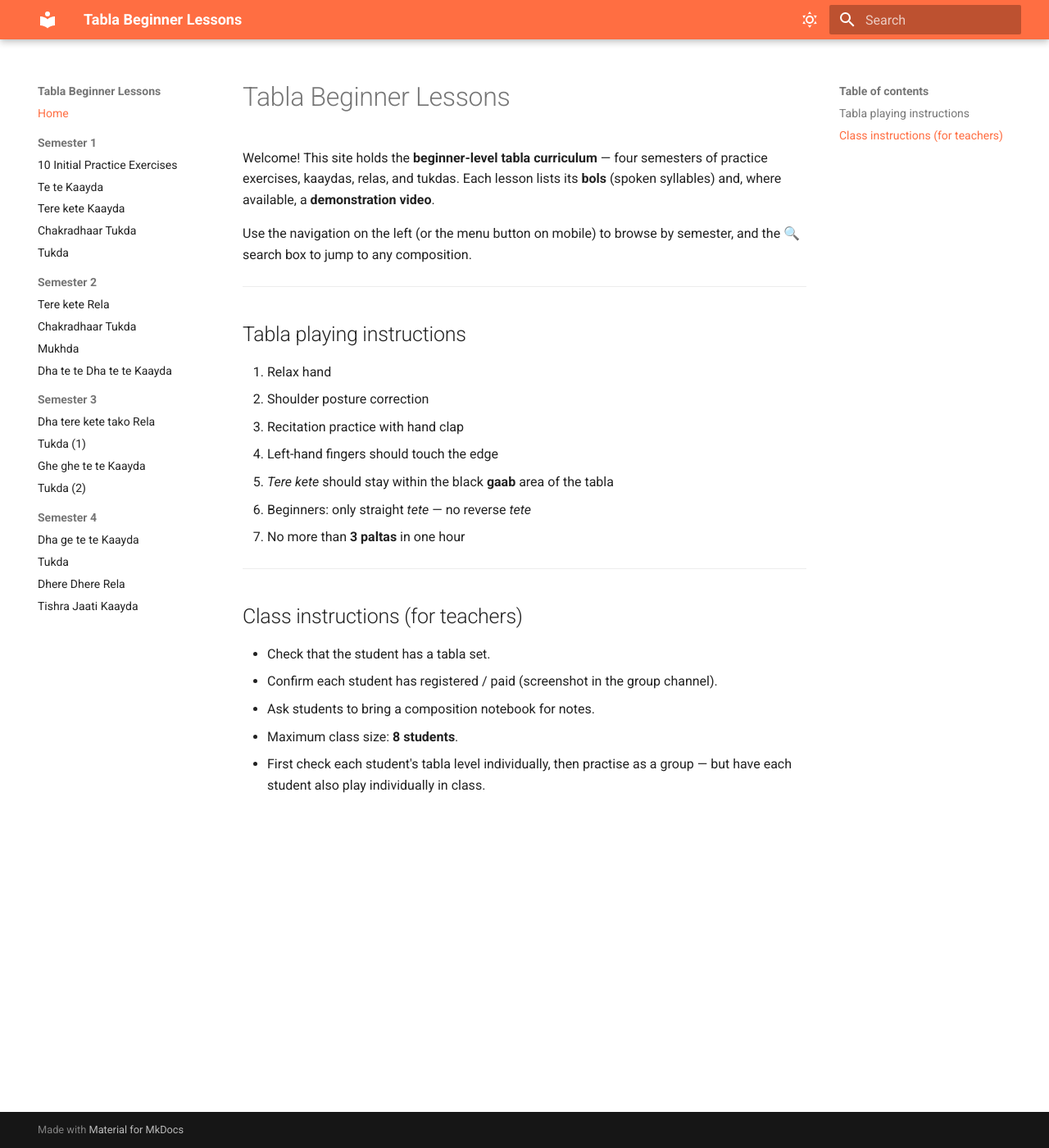
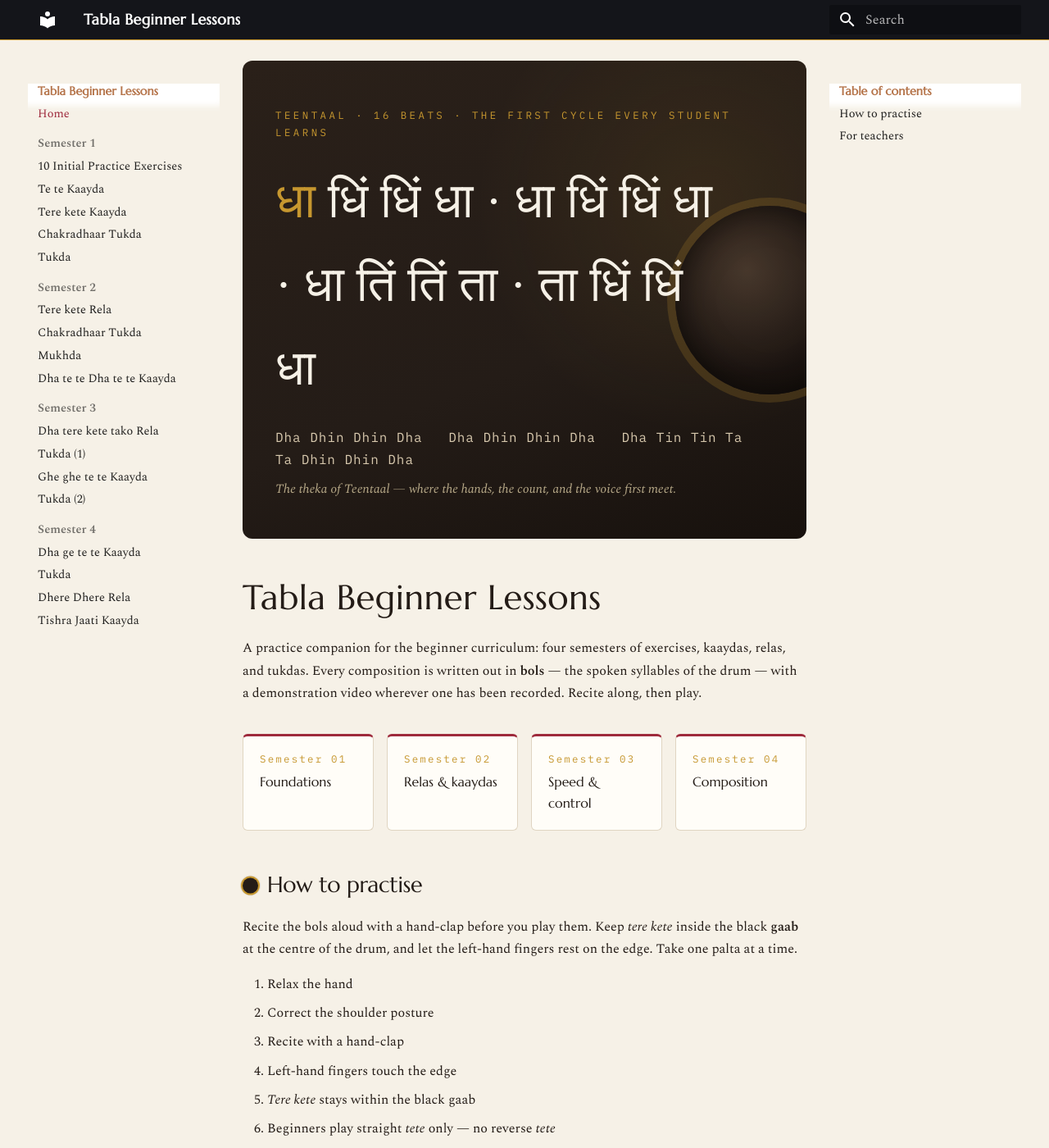
Before and after one commit to yss322/tabla_wiki, an MkDocs documentation site: the page built from docs/index.md, in a window 1280 px wide and 1400 px high. Shown: the whole window at 82% size. Built offline with MkDocs 1.6.1 and Material for MkDocs 9.7.7, drawn with Linux system fonts in a browser that asks for light colours; some web fonts are replaced; some of the changed text lies outside the part shown.

Commit message:
Redesign: tabla visual identity (light), Teentaal hero, embed test video

```diff
--- a/docs/index.md
+++ b/docs/index.md
@@ -1,31 +1,42 @@
+<div class="tabla-hero" markdown="0">
+  <p class="tabla-hero__eyebrow">Teentaal · 16 beats · the first cycle every student learns</p>
+  <p class="tabla-hero__theka"><span class="sam">धा</span> धिं धिं धा · धा धिं धिं धा · धा तिं तिं ता · ता धिं धिं धा</p>
+  <p class="tabla-hero__roman">Dha Dhin Dhin Dha &nbsp; Dha Dhin Dhin Dha &nbsp; Dha Tin Tin Ta &nbsp; Ta Dhin Dhin Dha</p>
+  <p class="tabla-hero__label">The theka of Teentaal — where the hands, the count, and the voice first meet.</p>
+</div>
+
 # Tabla Beginner Lessons
 
-Welcome! This site holds the **beginner-level tabla curriculum** — four
-semesters of practice exercises, kaaydas, relas, and tukdas. Each lesson lists
-its **bols** (spoken syllables) and, where available, a **demonstration video**.
+A practice companion for the beginner curriculum: four semesters of exercises,
+kaaydas, relas, and tukdas. Every composition is written out in **bols** — the
+spoken syllables of the drum — with a demonstration video wherever one has been
+recorded. Recite along, then play.
 
-Use the navigation on the left (or the menu button on mobile) to browse by
-semester, and the 🔍 search box to jump to any composition.
+<div class="tabla-vibhags" markdown="0">
+  <div class="tabla-vibhag"><span class="n">Semester 01</span><a href="semester-1/01-practice-exercises/">Foundations</a></div>
+  <div class="tabla-vibhag"><span class="n">Semester 02</span><a href="semester-2/01-tere-kete-rela/">Relas &amp; kaaydas</a></div>
+  <div class="tabla-vibhag"><span class="n">Semester 03</span><a href="semester-3/01-dha-tere-kete-tako-rela/">Speed &amp; control</a></div>
+  <div class="tabla-vibhag"><span class="n">Semester 04</span><a href="semester-4/01-dha-ge-te-te-kaayda/">Composition</a></div>
+</div>
 
----
+## How to practise
 
-## Tabla playing instructions
+Recite the bols aloud with a hand-clap before you play them. Keep *tere kete*
+inside the black **gaab** at the centre of the drum, and let the left-hand
+fingers rest on the edge. Take one palta at a time.
 
-1. Relax hand
-2. Shoulder posture correction
-3. Recitation practice with hand clap
-4. Left-hand fingers should touch the edge
-5. *Tere kete* should stay within the black **gaab** area of the tabla
-6. Beginners: only straight *tete* — no reverse *tete*
-7. No more than **3 paltas** in one hour
+1. Relax the hand
+2. Correct the shoulder posture
+3. Recite with a hand-clap
+4. Left-hand fingers touch the edge
+5. *Tere kete* stays within the black gaab
+6. Beginners play straight *tete* only — no reverse *tete*
+7. No more than three paltas in an hour
 
----
+## For teachers
 
-## Class instructions (for teachers)
-
-- Check that the student has a tabla set.
-- Confirm each student has registered / paid (screenshot in the group channel).
-- Ask students to bring a composition notebook for notes.
-- Maximum class size: **8 students**.
-- First check each student's tabla level individually, then practise as a
-  group — but have each student also play individually in class.
+- Check the student has a tabla set and has registered for the term.
+- Ask students to bring a composition notebook for their own notation.
+- Keep classes to a maximum of eight students.
+- Assess each student's level individually, practise as a group, then have
+  every student play alone in class.
--- /dev/null
+++ b/docs/stylesheets/extra.css
@@ -0,0 +1,220 @@
+/* ============================================================
+   Tabla Beginner Lessons — visual identity
+   Grounded in the instrument: syahi (black tuning circle), the
+   crimson cushion the drums rest on, sheesham wood, brass tuning
+   hardware, and warm ochre practice-book paper.
+   ============================================================ */
+
+@import url('https://fonts.googleapis.com/css2?family=Marcellus&family=Spectral:ital,wght@0,400;0,500;0,600;1,400&family=IBM+Plex+Mono:wght@400;500&family=Tiro+Devanagari+Hindi&display=swap');
+
+:root {
+  --ink:     #241C17;   /* syahi / gaab — the black centre */
+  --crimson: #9E2A3C;   /* velvet cushion ring (primary accent) */
+  --sienna:  #B5744A;   /* dayan wood shell */
+  --brass:   #C6972F;   /* tuning hardware (sparing) */
+  --ivory:   #F6F1E7;   /* warm ochre practice paper */
+  --ivory-2: #EFE7D7;   /* slightly deeper paper for panels */
+  --line:    #E0D5C2;   /* hairline on paper */
+
+  /* Map onto Material's tokens */
+  --md-primary-fg-color:        var(--ink);
+  --md-primary-fg-color--light: #3a2d24;
+  --md-primary-fg-color--dark:  #17110d;
+  --md-accent-fg-color:         var(--crimson);
+  --md-default-bg-color:        var(--ivory);
+  --md-typeset-a-color:         var(--crimson);
+
+  --md-text-font: "Spectral";
+  --md-code-font: "IBM Plex Mono";
+}
+
+/* ---- Base paper ---- */
+.md-main, .md-container { background: var(--ivory); }
+body { -webkit-font-smoothing: antialiased; }
+
+.md-typeset { color: var(--ink); font-size: .8rem; }
+.md-typeset p, .md-typeset li { line-height: 1.7; }
+
+/* ---- Display type ---- */
+.md-typeset h1 {
+  font-family: "Marcellus", serif;
+  font-weight: 400;
+  color: var(--ink);
+  letter-spacing: .01em;
+  font-size: 2.1rem;
+  line-height: 1.15;
+  margin: .2rem 0 1.2rem;
+}
+
+/* Section headings (Theme / Palta N / Tihaai) get the gaab-disc marker */
+.md-typeset h2 {
+  font-family: "Marcellus", serif;
+  font-weight: 400;
+  color: var(--ink);
+  font-size: 1.35rem;
+  margin: 2.4rem 0 .9rem;
+  padding-left: 1.5rem;
+  position: relative;
+}
+.md-typeset h2::before {
+  content: "";
+  position: absolute;
+  left: 0; top: 50%;
+  transform: translateY(-50%);
+  width: .95rem; height: .95rem;
+  border-radius: 50%;
+  background: var(--ink);
+  box-shadow: 0 0 0 2px var(--brass), 0 0 0 3px rgba(0,0,0,.08);
+}
+
+.md-typeset h3 { font-family: "Marcellus", serif; font-weight: 400; color: var(--md-primary-fg-color--light); }
+
+/* ---- Bols: the hero material. Monospace so syllables align like beats. ---- */
+.md-typeset pre > code {
+  font-family: "IBM Plex Mono", monospace;
+  background: #fffdf8;
+  border: 1px solid var(--line);
+  border-left: 3px solid var(--crimson);
+  border-radius: 4px;
+  font-size: .92rem;
+  line-height: 1.9;
+  color: #2c211a;
+  padding: 1rem 1.1rem;
+  white-space: pre-wrap;      /* wrap long bol phrases instead of clipping */
+  overflow-wrap: anywhere;
+}
+.md-typeset pre { box-shadow: 0 1px 0 rgba(180,116,74,.12); }
+
+/* Inline code (e.g. bols mentioned in prose) */
+.md-typeset code {
+  background: var(--ivory-2);
+  color: var(--crimson);
+  border-radius: 3px;
+}
+
+/* ---- "Alternate for Palta N" notes ---- */
+.md-typeset blockquote {
+  border-left: 3px solid var(--sienna);
+  background: var(--ivory-2);
+  border-radius: 0 4px 4px 0;
+  color: #3a2d24;
+}
+.md-typeset blockquote strong { color: var(--sienna); font-family: "Spectral"; }
+
+/* ---- Video players ---- */
+.md-typeset iframe,
+.md-typeset video {
+  width: 100%;
+  max-width: 560px;
+  aspect-ratio: 16 / 9;
+  height: auto;
+  border: 0;
+  border-radius: 8px;
+  box-shadow: 0 6px 22px rgba(36,28,23,.22);
+  margin: .3rem 0 1.6rem;
+  background: #000;
+}
+
+/* ---- Header / nav chrome ---- */
+.md-header { background: var(--ink); box-shadow: 0 1px 0 var(--brass); }
+.md-tabs   { background: var(--ink); }
+.md-header__title { font-family: "Marcellus", serif; letter-spacing: .02em; }
+
+/* Sidebar section labels = brass eyebrows */
+.md-nav__title { font-family: "Marcellus", serif; color: var(--sienna); }
+.md-nav { font-size: .72rem; }
+.md-nav__link--active { color: var(--crimson) !important; }
+
+/* ============================================================
+   HERO — home page only (.tabla-hero injected in index.md)
+   Opens on the Teentaal theka in Devanagari: the signature.
+   ============================================================ */
+.tabla-hero {
+  margin: -1.2rem 0 2.4rem;
+  padding: 2.8rem 2rem 2.4rem;
+  background:
+    radial-gradient(circle at 82% 30%, rgba(198,151,47,.10), transparent 40%),
+    linear-gradient(160deg, #2a2019 0%, var(--ink) 60%, #17110d 100%);
+  border-radius: 12px;
+  color: var(--ivory);
+  position: relative;
+  overflow: hidden;
+}
+/* the gaab disc, drawn in CSS, sitting off the right edge */
+.tabla-hero::after {
+  content: "";
+  position: absolute;
+  right: -70px; top: 50%;
+  transform: translateY(-50%);
+  width: 230px; height: 230px;
+  border-radius: 50%;
+  background: radial-gradient(circle at 38% 34%, #4a3a2e 0%, #1a1310 62%, #0d0907 100%);
+  box-shadow: 0 0 0 10px rgba(198,151,47,.22), inset 0 0 40px rgba(0,0,0,.6);
+  opacity: .9;
+}
+.tabla-hero__eyebrow {
+  font-family: "IBM Plex Mono", monospace;
+  text-transform: uppercase;
+  letter-spacing: .28em;
+  font-size: .62rem;
+  color: var(--brass);
+  margin: 0 0 1.1rem;
+}
+.tabla-hero__theka {
+  font-family: "Tiro Devanagari Hindi", serif;
+  font-size: clamp(1.8rem, 5vw, 3rem);
+  line-height: 1.5;
+  margin: 0;
+  color: var(--ivory);
+  position: relative; z-index: 1;
+  max-width: 18ch;
+}
+.tabla-hero__theka .sam { color: var(--brass); }   /* the sam — first, emphatic beat */
+.tabla-hero__roman {
+  font-family: "IBM Plex Mono", monospace;
+  font-size: .8rem;
+  letter-spacing: .06em;
+  color: #d8c9ae;
+  margin: 1rem 0 0;
+  position: relative; z-index: 1;
+}
+.tabla-hero__label {
+  font-family: "Spectral", serif;
+  font-style: italic;
+  color: #b7a988;
+  margin: .4rem 0 0;
+  font-size: .78rem;
+  position: relative; z-index: 1;
+}
+
+/* the four semesters, as a taal of four vibhags */
+.tabla-vibhags {
+  display: grid;
+  grid-template-columns: repeat(4, 1fr);
+  gap: .8rem;
+  margin: 1.8rem 0 0;
+}
+.tabla-vibhag {
+  border: 1px solid var(--line);
+  border-top: 3px solid var(--crimson);
+  border-radius: 6px;
+  padding: .9rem 1rem;
+  background: #fffdf8;
+}
+.tabla-vibhag a { font-family: "Marcellus", serif; color: var(--ink) !important; text-decoration: none; }
+.tabla-vibhag .n {
+  font-family: "IBM Plex Mono", monospace;
+  color: var(--brass);
+  font-size: .62rem;
+  letter-spacing: .18em;
+  display: block;
+  margin-bottom: .25rem;
+}
+
+@media (max-width: 44rem) {
+  .tabla-vibhags { grid-template-columns: repeat(2, 1fr); }
+  .tabla-hero::after { display: none; }
+}
+
+/* respect reduced-motion (nothing animates yet, but keep the floor) */
+@media (prefers-reduced-motion: reduce) { * { scroll-behavior: auto !important; } }
--- a/mkdocs.yml
+++ b/mkdocs.yml
@@ -3,21 +3,13 @@ site_description: Beginner-level tabla curriculum with demonstration videos
 
 theme:
   name: material
+  # Single light theme (no dark mode). Palette + type driven by docs/stylesheets/extra.css,
+  # grounded in the physical instrument (syahi ink, cushion crimson, wood, brass, ochre paper).
   palette:
-    - media: "(prefers-color-scheme: light)"
-      scheme: default
-      primary: deep orange
-      accent: amber
-      toggle:
-        icon: material/weather-sunny
-        name: Switch to dark mode
-    - media: "(prefers-color-scheme: dark)"
-      scheme: slate
-      primary: deep orange
-      accent: amber
-      toggle:
-        icon: material/weather-night
-        name: Switch to light mode
+    scheme: default
+    primary: black
+    accent: red
+  font: false
   features:
     - navigation.sections
     - navigation.expand
@@ -26,6 +18,9 @@ theme:
     - search.suggest
     - search.highlight
     - content.code.copy
+
+extra_css:
+  - stylesheets/extra.css
 
 markdown_extensions:
   - admonition
```
Also changed, not shown: docs/semester-1/02-te-te-kaayda.md (+4 -3 lines), 1 other file.
